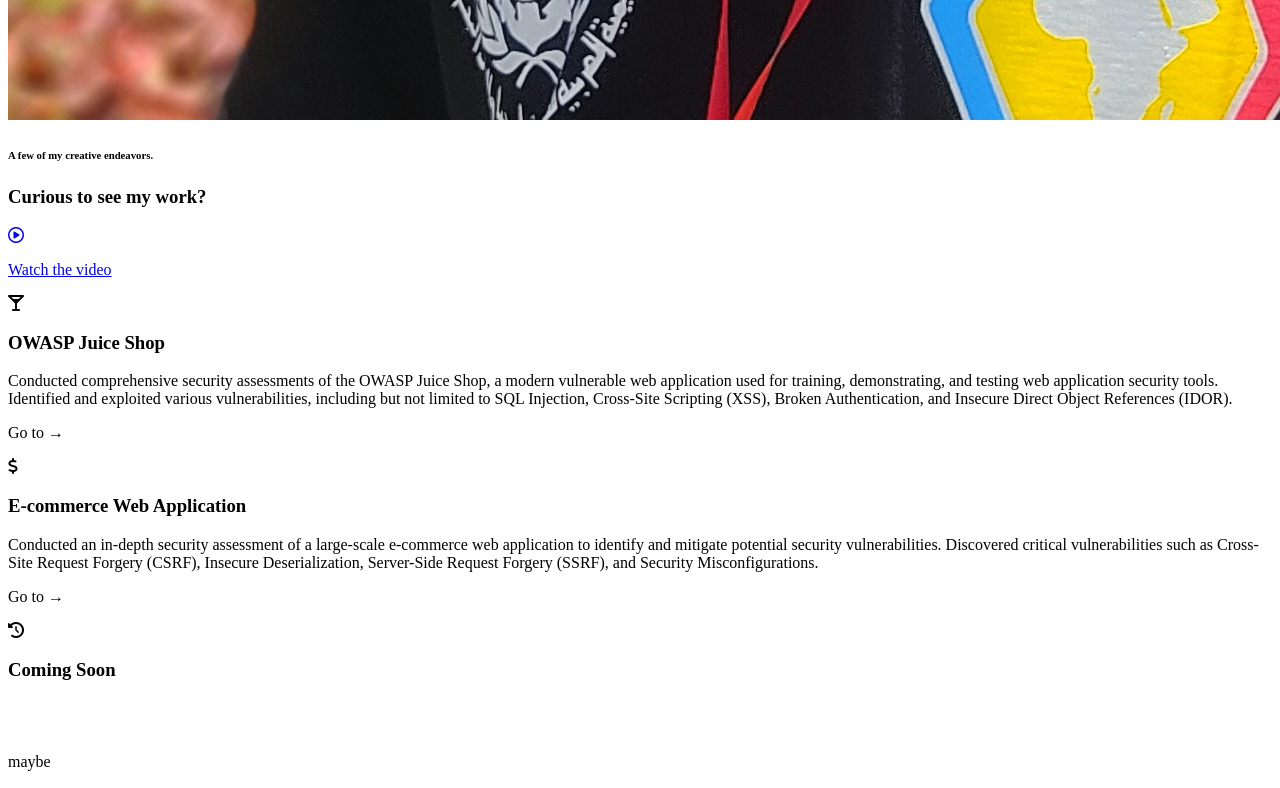
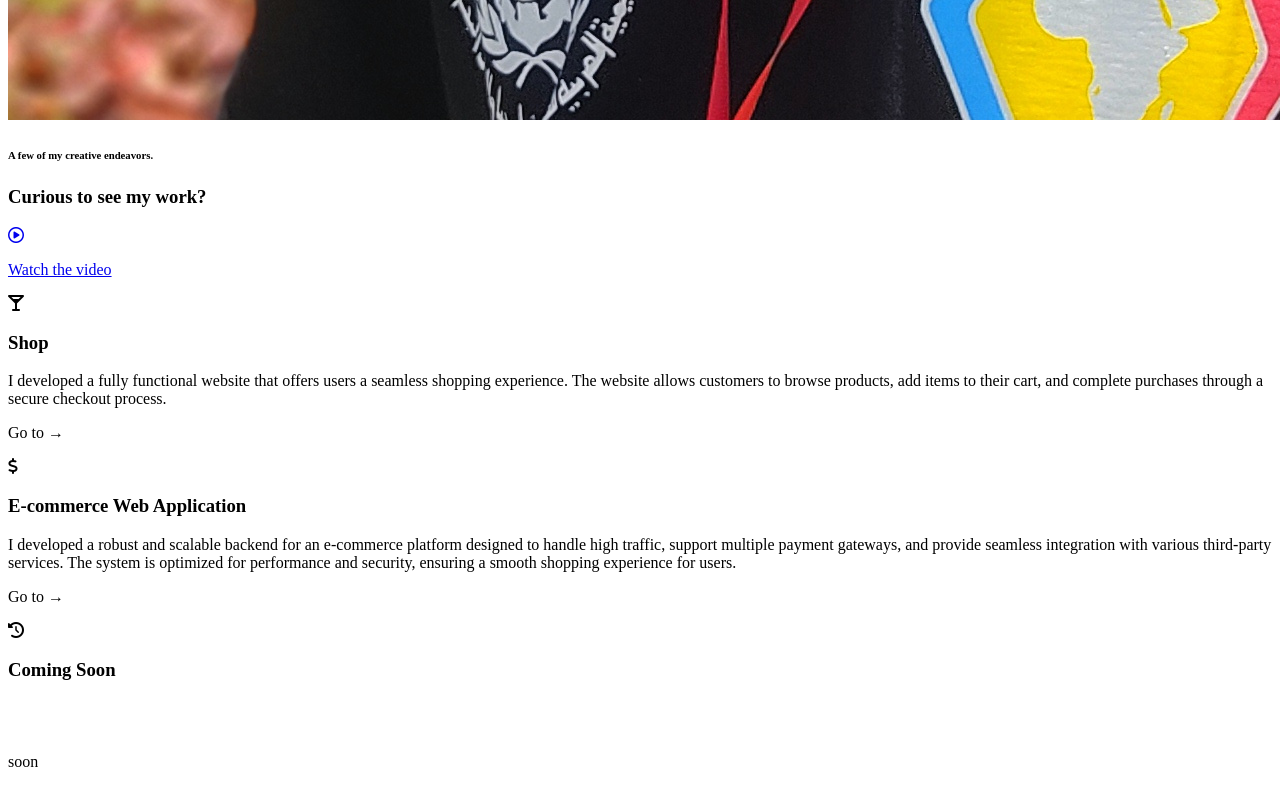
Before and after one commit to Abdelrahman125/portfolio, a SvelteKit app: page / in a window 1280 px wide. Shown: the part 2000-2788 px from the top of the page. Built offline with nearby package versions, Linux system fonts and the light colour scheme.

Commit message:
Update Main.svelte

```diff
--- a/src/components/Main.svelte
+++ b/src/components/Main.svelte
@@ -3,7 +3,7 @@
 
     let steps = [
         {
-            name: "OWASP Juice Shop",
+            name: "Shop",
             icon: "fa-solid fa-martini-glass",
             description:
                 "",
@@ -25,19 +25,19 @@
     let benefits = [
         {
             metric: "10x",
-            name: "Bug Bounty Hunter",
+            name: "Front End Web Developer",
             description:
-                "I’ve successfully reported 0 of critical vulnerabilities, earning recognition and rewards from HackerOne, Bugcrowd",
+                "Using React Js, I am able to create fast and responsive web pages",
         },
         {
-            name: "CTF Player",
+            name: "Back End Web Developer",
             description:
-                "ranked on top 99.9% at TryHackMe and HackTheBox",
+                "ASP.NET dev, making robust, scalable, secure web applications",
         },
         {
             name: "Pentration Tester",
             description:
-                "Did pentest for my friend, I destroyed his database and he started cursing me",
+                "Did security research for some websites and discovered some interesting vulnerabilities",
         },
     ];
 </script>
@@ -53,7 +53,7 @@
             <h2 class="font-semibold text-4xl sm:text-5xl md:text-6xl">
                 Hi! I'm <span class="poppins text-violet-400">Abdelrahman</span> Alnagar
                 <br />
-                <span class="poppins text-violet-400">Penetration</span> Tester
+                <span class="poppins text-violet-400">Full Stack</span> Web Developer
             </h2>
             <p class="text-base sm:text-lg md:text-xl">
                 My motive is breaking complex systems
@@ -96,14 +96,12 @@
         <div class="grid grid-cols-1 lg:grid-cols-3 gap-12 lg:gap-10">
             <Step step={steps[0]}>
                 <p>
-                    Conducted comprehensive security assessments of the <span class="text-violet-400">OWASP Juice Shop</span>, a modern vulnerable web application used for training, demonstrating, and testing web application security tools.
-                    Identified and exploited various vulnerabilities, including but not limited to <span class="text-violet-400">SQL Injection, Cross-Site Scripting</span> (<span class="text-violet-400">XSS</span>), <span class="text-violet-400">Broken Authentication</span>, and Insecure Direct Object References (<span class="text-violet-400">IDOR</span>).
+                      I developed a fully functional website that offers users a seamless shopping experience. The website allows customers to browse products, add items to their cart, and complete purchases through a secure checkout process.
                 </p>
             </Step>
             <Step step={steps[1]}>
                 <p>
-                    Conducted an in-depth security assessment of a large-scale e-commerce web application to identify and mitigate potential security vulnerabilities.
-                    Discovered critical vulnerabilities such as Cross-Site Request Forgery (<span class="text-violet-400">CSRF</span>), Insecure Deserialization, Server-Side Request Forgery (<span class="text-violet-400">SSRF</span>), and <span class="text-violet-400">Security Misconfigurations</span>.
+                I developed a robust and scalable backend for an e-commerce platform designed to handle high traffic, support multiple payment gateways, and provide seamless integration with various third-party services. The system is optimized for performance and security, ensuring a smooth shopping experience for users.
                 </p>
             </Step>
             <Step step={steps[2]}>
@@ -111,7 +109,7 @@
                     <br>
                     <br>
                     <br>
-                  maybe
+                  soon
                 </p>
             </Step>
         </div>
```
